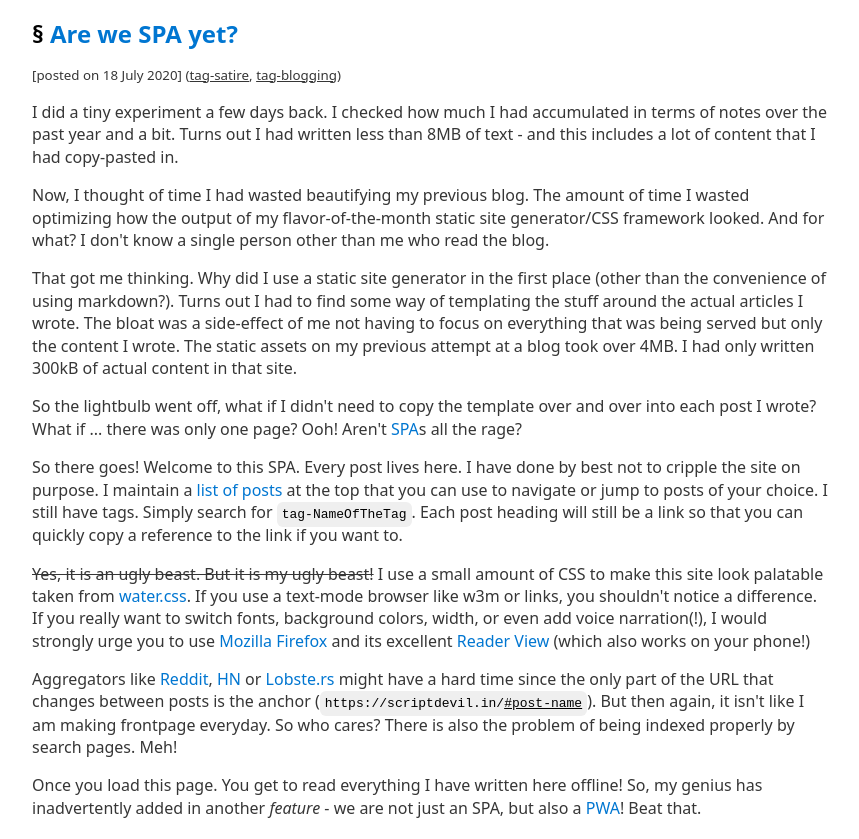
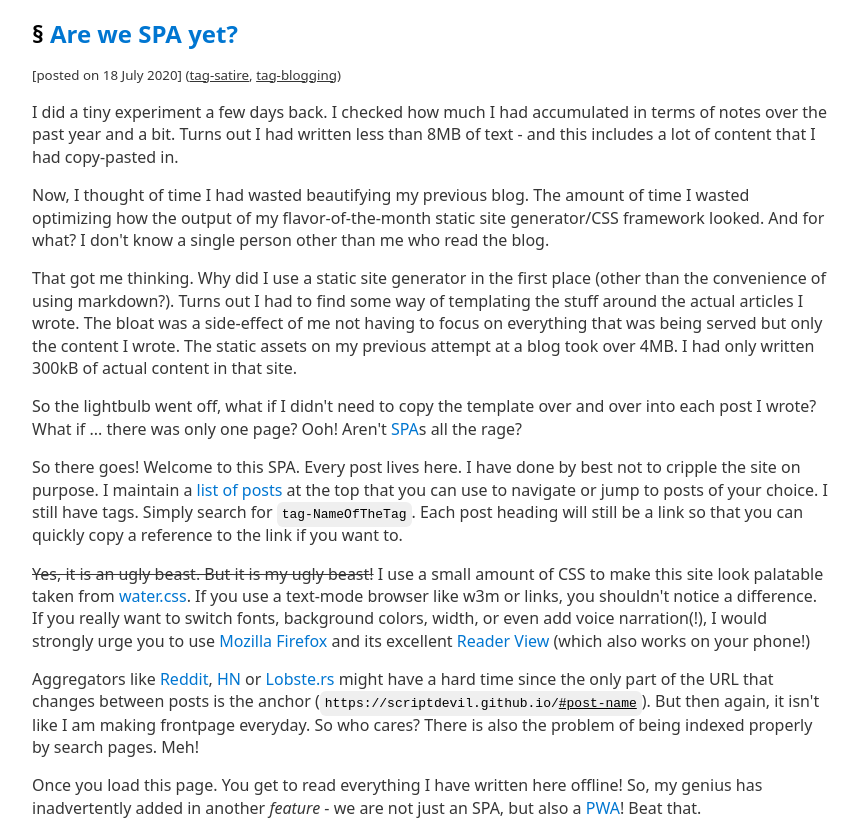
Before and after one commit to ScriptDevil/scriptdevil.github.io, a plain HTML site: page index.html in a window 1280 px wide. Shown: the part 164-1003 px from the top of the page, without its empty margins (208-1067 px from the left). Drawn offline with Linux system fonts and the light colour scheme.

Commit message:
Fix link to point to github pages

```diff
--- a/index.html
+++ b/index.html
@@ -185,7 +185,7 @@
         <a href="https://news.ycombinator.org">HN</a> or <a href="https://lobste.rs">Lobste.rs</a> might have a hard
         time
         since the only part of the URL that changes between posts is the
-        anchor (<kbd>https://scriptdevil.in/<u>#post-name</u></kbd>). But
+        anchor (<kbd>https://scriptdevil.github.io/<u>#post-name</u></kbd>). But
         then again, it isn't like I am making frontpage everyday. So who
         cares? There is also the problem of being indexed properly by search
         pages. Meh!
```
